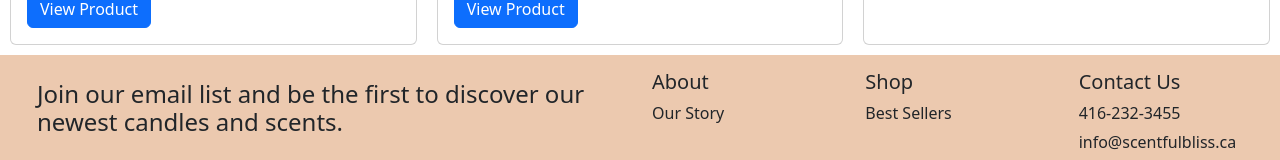
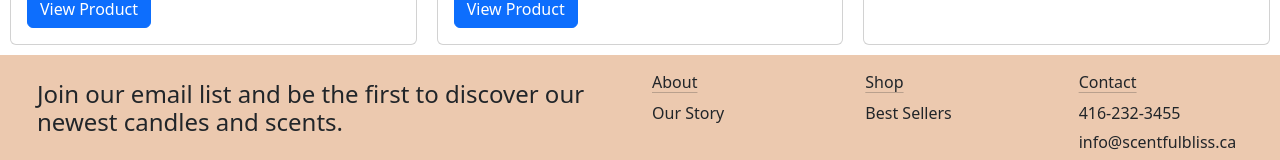
Before and after one commit to 00Nancy-H/desn3035-reactassignment, a Next.js app: page /shop in a window 1280 px wide. Shown: the part 2367-2527 px from the top of the page. Built offline with nearby package versions, Linux system fonts and the light colour scheme.

Commit message:
editing image links

```diff
--- a/app/components/footer.tsx
+++ b/app/components/footer.tsx
@@ -15,17 +15,17 @@ export default function Footer() {
                 </div>
 
                 <div className="col-2">
-                    <h5>About</h5>
+                <a href="./about" className="link-dark link-offset-2 link-underline-opacity-25 link-underline-opacity-100-hover">About</a>
                     <h6>Our Story</h6>
                 </div>
 
                 <div className="col-2">
-                    <h5>Shop</h5>
+                <a href="./shop" className="link-dark link-offset-2 link-underline-opacity-25 link-underline-opacity-100-hover">Shop</a>
                     <h6>Best Sellers</h6>
                 </div>
 
                 <div className="col-2">
-                    <h5>Contact Us</h5>
+                <a href="./contact" className="link-dark link-offset-2 link-underline-opacity-25 link-underline-opacity-100-hover">Contact</a>
                     <h6>416-232-3455</h6>
                     <h6>info@scentfulbliss.ca</h6>
                 </div>
--- a/app/page.tsx
+++ b/app/page.tsx
@@ -27,7 +27,7 @@ export default function Home() {
 
         <center><div className="card-group">
           <div className="card">
-            <img src="/images/peach blossommm.png" className="card-img-top" alt="peachblossom" />
+            <img src="./images/peach blossommm.png" className="card-img-top" alt="peachblossom" />
             <div className="card-body">
               <h5 className="card-title">Peach Blossom Candle</h5>
               <p className="card-text">Peach, Jasmine, White Amber, Grapefruit, Freesia</p>
@@ -35,7 +35,7 @@ export default function Home() {
             </div>
           </div>
           <div className="card">
-            <img src="/images/Sageeee1.png" className="card-img-top" alt="sagecd" />
+            <img src="./images/Sageeee1.png" className="card-img-top" alt="sagecd" />
             <div className="card-body">
               <h5 className="card-title">Serenity Sage</h5>
               <p className="card-text">Rosewater, Green Ivy, Lily, Musk, Peony</p>
@@ -43,7 +43,7 @@ export default function Home() {
             </div>
           </div>
           <div className="card">
-            <img src="/images/Blooming Gardenia.png" className="card-img-top" alt="garcd" />
+            <img src="./images/Blooming Gardenia.png" className="card-img-top" alt="garcd" />
             <div className="card-body">
               <h5 className="card-title">Blooming Gardenia</h5>
               <p className="card-text">Green Leaves, Gardenia, Jasmine, White Lily, Soft Musk</p>
```
